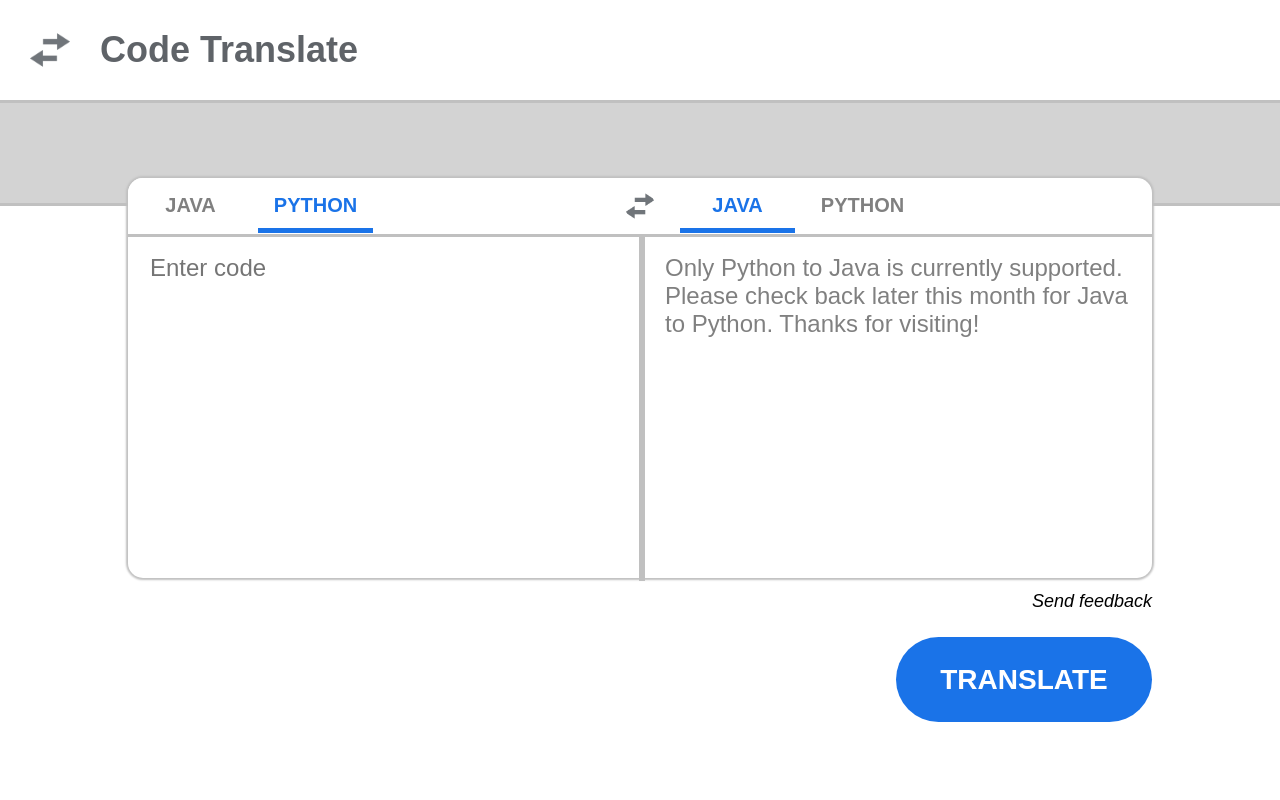
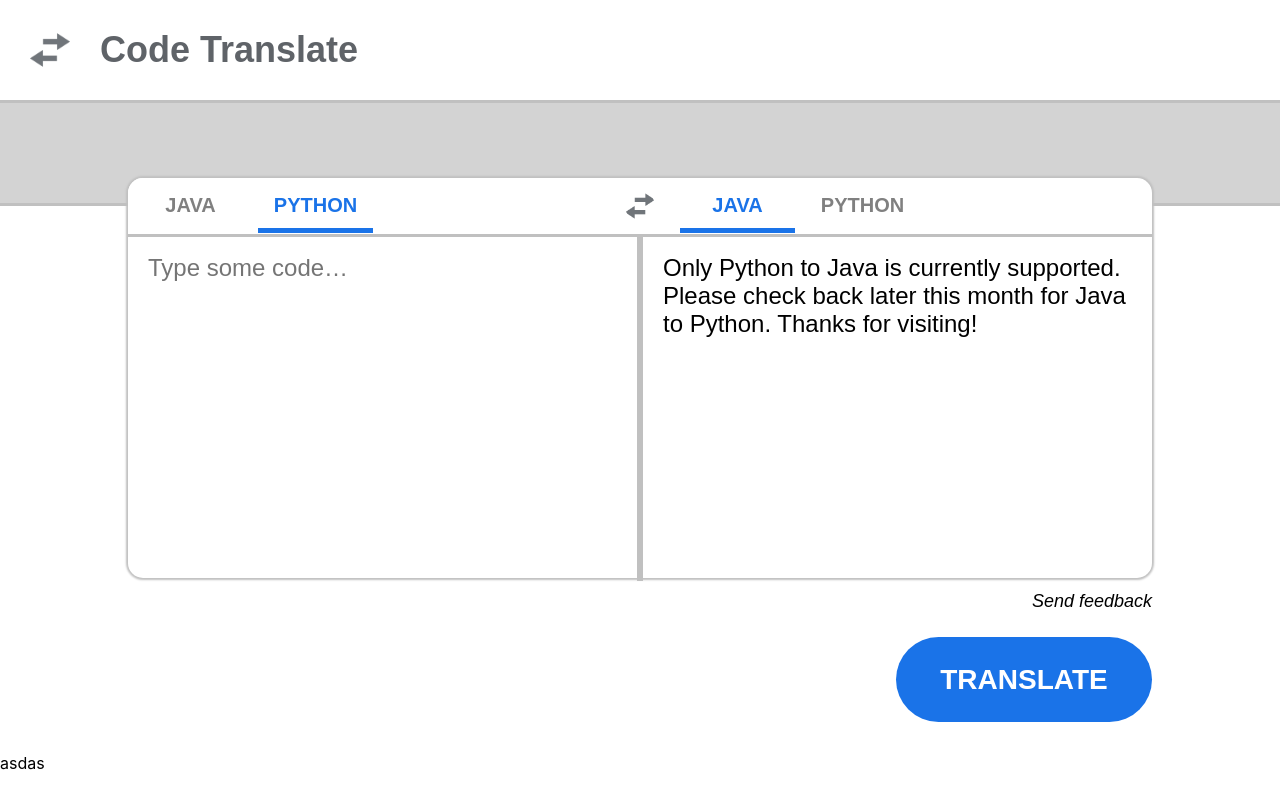
Before and after one commit to KevinH48264/code-translate, a React (Create React App) app: page / in a window 1280 px wide. Built offline with nearby package versions, Linux system fonts and the light colour scheme.

Commit message:
Added tabbing and new text editor

```diff
--- a/package.json
+++ b/package.json
@@ -6,6 +6,7 @@
     "@testing-library/jest-dom": "^5.11.4",
     "@testing-library/react": "^11.1.0",
     "@testing-library/user-event": "^12.1.10",
+    "prismjs": "^1.23.0",
     "react": "^17.0.2",
     "react-device-detect": "^1.17.0",
     "react-dom": "^17.0.2",
@@ -13,6 +14,7 @@
     "react-gtm-module": "^2.0.11",
     "react-router-dom": "^5.2.0",
     "react-scripts": "4.0.3",
+    "react-simple-code-editor": "^0.11.0",
     "react-transition-group": "^4.4.2",
     "styled-components": "^5.3.0",
     "web-vitals": "^1.0.1"
--- a/src/App.js
+++ b/src/App.js
@@ -12,6 +12,7 @@ const App = () => {
   return (
     <Router>
       <Translate />
+      <p>asdas</p>
     </Router>
   )
 }
--- a/src/components/TranslateBox/index.js
+++ b/src/components/TranslateBox/index.js
@@ -1,8 +1,16 @@
 import React, { useState } from 'react'
+
 import { Event } from '../../libs/tracking'
 import {
     TranslateBoxImage, TranslateBoxInner, TranslateBoxContainer, TranslateBoxBar, TranslateBoxOptionBox, TranslateBoxFrom, TranslateBoxTo, TranslateBoxDivider, TranslateBoxOption, TranslateBoxUnderline, TranslateBoxLineHolder
 } from './styles'
+
+import Editor from "react-simple-code-editor";
+import { highlight, languages } from "prismjs/components/prism-core";
+import "prismjs/components/prism-clike";
+import "prismjs/components/prism-javascript";
+import "prismjs/themes/prism.css"; //Example style, you can use another
+import './styles.css'
 
 const TranslateBox = ({ tFrom, setTFrom, tTo, setTTo, inputCode, setInputCode, outputCode, setOutputCode }) => {
     const switchLanguages = () => {
@@ -44,10 +52,52 @@ const TranslateBox = ({ tFrom, setTFrom, tTo, setTTo, inputCode, setInputCode, o
                     </TranslateBoxOptionBox>
                 </TranslateBoxBar>
                 <TranslateBoxBar style={{ justifyContent: 'flex-start' }}>  {/* This is for the translate area */}
-                    <TranslateBoxFrom onChange={(e) => setInputCode(e.target.value)} style={{alignItems: 'flex-start'}} placeholder="Enter code" />
+                    {/* <TranslateBoxFrom onChange={(e) => setInputCode(e.target.value)} style={{alignItems: 'flex-start'}} placeholder="Enter code" /> */}
+                    <TranslateBoxFrom>
+                        <Editor
+                            className="container__editor"
+                            placeholder="Type some code…"
+                            value={inputCode}
+                            onValueChange={(inputCode) => setInputCode(inputCode)}
+                            // highlight={(inputCode) => highlight(inputCode, languages.js)}
+                            highlight={(inputCode) => inputCode}
+                            //padding={10}
+                            tabSize={4}
+                            style={{
+                                alignItems: 'flex-start',
+                                width: '100%',
+                                height: '100%',
+                            }}
+                            // style={{
+                            // fontFamily: '"Fira code", "Fira Mono", monospace',
+                            // fontSize: 12,
+                            // }}
+                        />
+                    </TranslateBoxFrom>
+
                     <TranslateBoxDivider />
                     <TranslateBoxTo>
-                        <p style={{ margin: '0px' }}>{outputCode}</p>
+                        {/* <p style={{ margin: '0px' }}>{outputCode}</p> */}
+
+                        <Editor
+                            className="container__editor"
+                            placeholder="Only Python to Java is currently supported. Please check back later this month for Java to Python. Thanks for visiting!"
+                            value={outputCode}
+                            onValueChange={(outputCode) => setOutputCode(outputCode)}
+                            highlight={(outputCode) => outputCode}
+                            readOnly= "true"
+                            //padding={10}
+                            tabSize={4}
+                            style={{
+                                alignItems: 'flex-start',
+                                width: '100%',
+                                height: '100%',
+                            }}
+                            // style={{
+                            // fontFamily: '"Fira code", "Fira Mono", monospace',
+                            // fontSize: 12,
+                            // }}
+                        />
                     </TranslateBoxTo>
                 </TranslateBoxBar>
             </TranslateBoxInner>
--- /dev/null
+++ b/src/components/TranslateBox/styles.css
@@ -0,0 +1,17 @@
+/* .container__editor {
+    font-size: 12px;
+    font-variant-ligatures: common-ligatures;
+    background-color: transparent;
+    border-radius: 3px;
+  } */
+
+  .container__editor textarea {
+    outline: 0;
+  }
+
+  .container_editor_area {
+    tab-size: 4ch;
+    max-height: 400px;
+    overflow: auto;
+    margin: 1.67em 0;
+  }
--- a/src/components/TranslateBox/styles.js
+++ b/src/components/TranslateBox/styles.js
@@ -34,7 +34,7 @@ export const TranslateBoxBar = styled.div`
     align-items: center;
 `
 
-export const TranslateBoxFrom = styled.textarea`
+export const TranslateBoxFrom = styled.div`
     display: flex;
     width: 80%;
     height: 90%;
@@ -43,12 +43,13 @@ export const TranslateBoxFrom = styled.textarea`
     margin: 20px;
     font-size: 24px;
     font-weight: normal;
-    color: grey;
-    border: none;
+    color: black;
+    border: 0;
     font-family: sans-serif;
     resize: none;
+    outline: 0;
     :focus {
-        outline: none;
+        outline: 0;
     }
 `
 
@@ -61,7 +62,7 @@ export const TranslateBoxTo = styled.div`
     margin: 20px;
     font-size: 24px;
     font-weight: normal;
-    color: grey;
+    color: black;
     padding: 0px;
     border: none;
 `
--- a/src/containers/Translate/index.js
+++ b/src/containers/Translate/index.js
@@ -17,9 +17,8 @@ const Translate = () => {
     const [inputCode, setInputCode] = useState('')
     const [outputCode, setOutputCode] = useState('Only Python to Java is currently supported. Please check back later this month for Java to Python. Thanks for visiting!')
 
-
     return (
-        <Font style={{fontFamily: 'sans-serif', fontWeight: 'bold'}}>
+        <Font style={{fontFamily: 'sans-serif', fontWeight: 'bold', color: 'black' }}>
             <BrowserView>
                 <NavBar />
                 <TranslateBox tFrom={tFrom} setTFrom={setTFrom} tTo={tTo} setTTo={setTTo} inputCode={inputCode} setInputCode={setInputCode} outputCode={outputCode} setOutputCode={setOutputCode}/>
```
Also changed, not shown: 1 other file (tests, documents, lock files or other folders).
